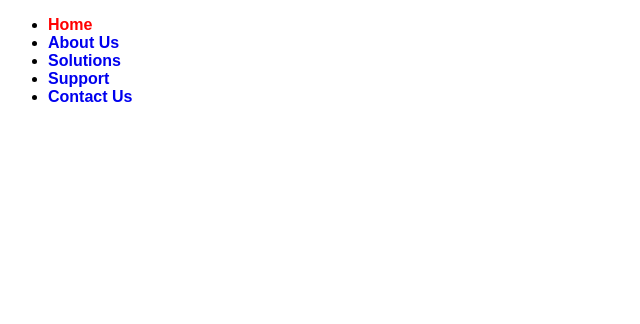
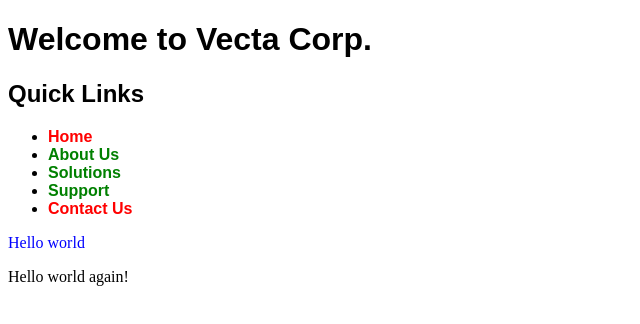
Before and after one commit to tineetinytin/jQuery-Lab-01, a plain HTML site: page index.html in a window 1280 px wide. Shown: the whole page, without its empty margins (0-640 px from the left). Drawn offline with nearby package versions, Linux system fonts and the light colour scheme.

Commit message:
advanced selectors

```diff
--- a/index.html
+++ b/index.html
@@ -7,13 +7,19 @@
     <script src="https://ajax.googleapis.com/ajax/libs/jquery/3.6.0/jquery.min.js"></script>
     <script>
         $(function() {
-            $('.home').css('color', 'red');
             $('#nav').css('font-family', 'sans-serif');
+            $('#nav > li a').css('color', 'green');
             $('#nav li a').css('text-decoration', 'none').css('font-weight', 'bold');
+            $("#nav li a:contains('Contact Us')").css('color', 'red');
+            $('#nav li a[class]').css('color', 'red');
+            $('div:has(p)').css('color', 'blue');
+            $(':header').css('font-family', 'sans-serif');
         });
     </script>
 </head>
 <body>
+    <h1>Welcome to Vecta Corp.</h1>
+    <h2>Quick Links</h2>
     <ul id="nav">
         <li><a href="#" class="home">Home</a></li>
         <li><a href="#">About Us</a></li>
@@ -21,5 +27,7 @@
         <li><a href="#">Support</a></li>
         <li><a href="#">Contact Us</a></li>
     </ul>
+    <div><p>Hello world</p></div>
+    <div>Hello world again!</div>
 </body>
 </html>
```
